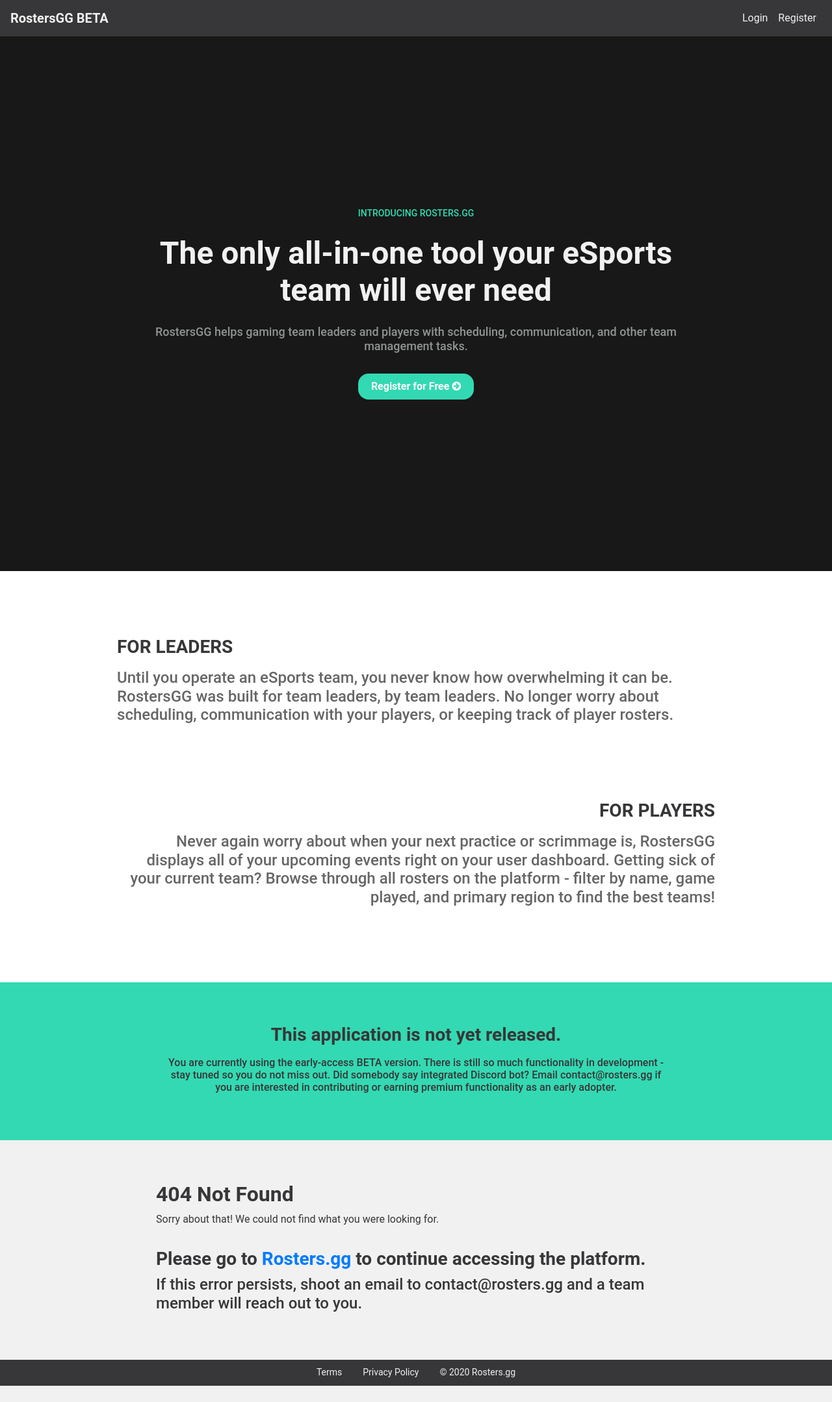
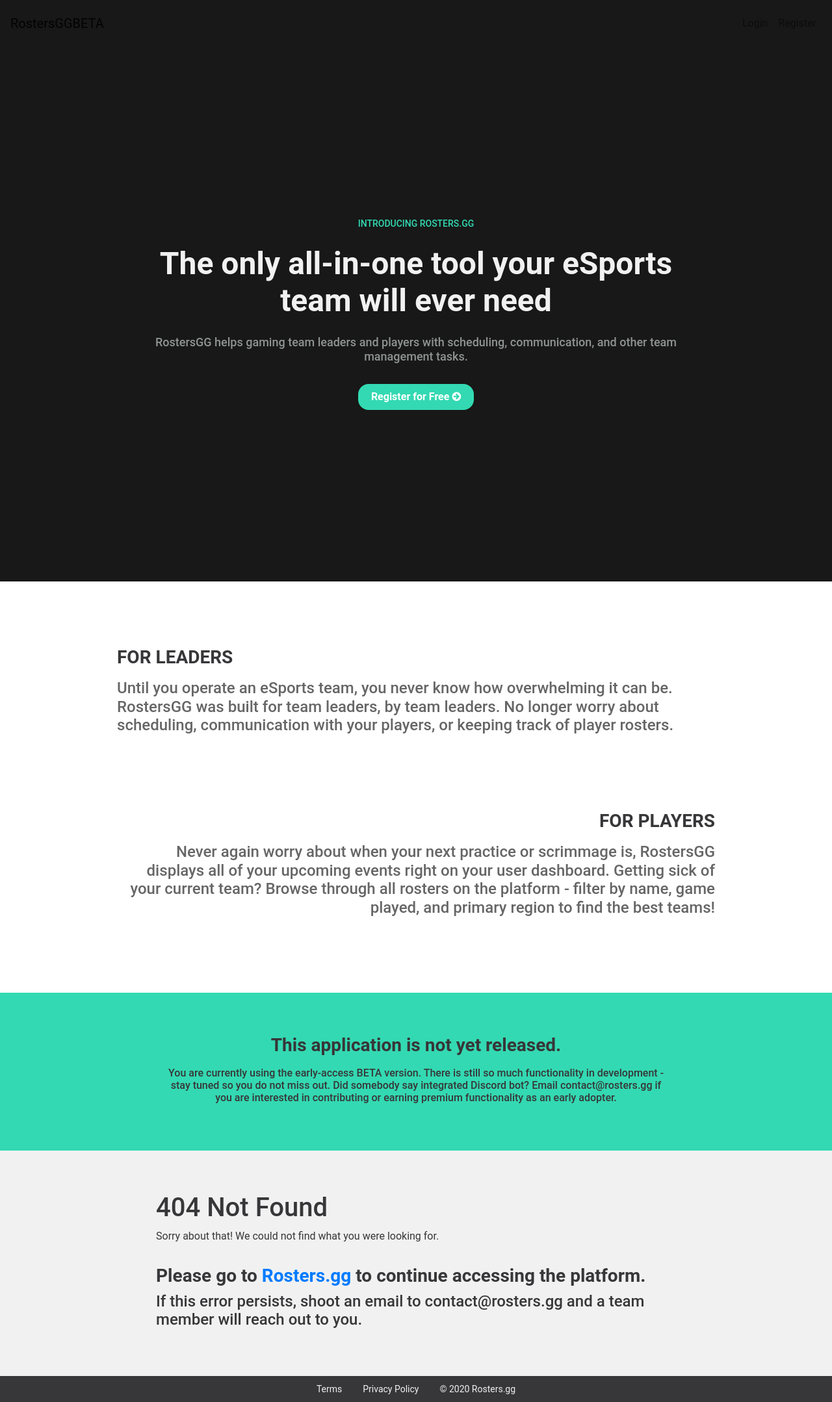
Before and after one commit to Yuanionrings/RostersGG-1, a React (Create React App) app in the folder client/: page / in a window 1280 px wide. Shown: the whole page at 65% size. Before the commit the page ends 2133 px from the top, so only its background shows below. Built offline with nearby package versions, Linux system fonts and the light colour scheme.

Commit message:
Slight UI changes

```diff
--- a/client/src/App.css
+++ b/client/src/App.css
@@ -140,32 +140,6 @@ _______________________________________
         font-size: 10px;
         font-weight: normal;
     }
-
-    /*
-        Dashboard Sidenav-related styling
-
-    .dashboard-container .dashboard-sidenav {
-        background: #ffffff !important;
-        color: #373638 !important;
-        border-right: 1px solid #dedfe2 !important;
-    }
-    .dashboard-container .dashboard-nav {
-        background: #ffffff !important;
-        color: #373638 !important;
-    }
-    .dashboard-container .dashboard-navitem {
-        background: #ffffff !important;
-        color: #373638 !important;
-    }
-    .dashboard-container .dashboard-navtext {
-        background: #ffffff !important;
-        color: #373638 !important;
-    }
-    .dashboard-container .dashboard-navitem:hover {
-        background: #ffffff !important;
-        color: #373638 !important;
-    } */
-
 
     /*
         Dashboard Content-related styling
@@ -313,15 +287,6 @@ _______________________________________
 
 
 
-/*_____________________________________
-
-    NAV BAR RELATED STYLING
-
-_______________________________________
-*/
-
-
-
 
 /*_____________________________________
 
@@ -334,16 +299,9 @@ _______________________________________
     bottom: 0;
     width: 100%;
 }
-.footer-main {
-    font-size: 16px;
-    display: flex;
-    align-items: center;
-    justify-content: center;
-    padding: 1rem;
-    width: 100%;
-}
-
 .footer-bottom {
+    background: #373638;
+    color: #f1f1f1;
     font-size: 14px;
     display: flex;
     align-items: center;
@@ -369,10 +327,31 @@ _______________________________________
 
 _______________________________________
 */
+.dashboard-container .dashboard-header {
+    display: flex;
+    justify-content: center;
+    background: #ffffff;
+    max-height: 64px;
+    height: 64px;
+    min-height: 64px;
+    border-bottom: 1px solid #dedfe2;
+}
+.dashboard-container .header-logo-text {
+    font-weight: bold;
+}
+.dashboard-container .beta-text {
+    font-size: 10px;
+    font-weight: normal;
+}
 
 .landing-page-display {
     width: 100%;
 }
+    .landing-page-display .landing-navbar {
+        background: #171817;
+        color: #313131;
+        min-height: 72px;
+    }
     .landing-page-display .header {
         justify-content: center;
         background: #171817;
--- a/client/src/App.js
+++ b/client/src/App.js
@@ -73,7 +73,6 @@ const App = () => {
             <Route exact path='/register' component={Register} />
             <Route exact path='/login' component={Login} />
             <Route exact path='/confirm/:id' component={ConfirmEmail} />
-            <Route path='*' component={NotFound} />
 
             <Switch>
               <PrivateRoute exact path='/dashboard' component={Dashboard} />
@@ -84,6 +83,8 @@ const App = () => {
               <PrivateRoute exact path='/roster/:id' component={ViewRoster} />
               <PrivateRoute exact path='/roster/:id/edit' component={EditRoster} />
               <PrivateRoute exact path='/roster/:id/delete' component={DeleteRoster} />
+
+              <Route component={NotFound} />
             </Switch>
 
           </div>
--- a/client/src/components/general/NotFound.js
+++ b/client/src/components/general/NotFound.js
@@ -4,7 +4,7 @@ export default class NotFound extends Component {
     render() {
         return(
             <div className='text-page-container'>
-                <h2>404 Not Found</h2>
+                <h1>404 Not Found</h1>
                 <p>Sorry about that! We could not find what you were looking for.</p>
 
                 <h3>Please go to <a href='https://www.rosters.gg'>Rosters.gg</a> to continue accessing the platform.</h3>
--- a/client/src/components/layout/Footer.js
+++ b/client/src/components/layout/Footer.js
@@ -3,8 +3,8 @@ import React from 'react';
 function Footer(){
     return (
         <div className='footer'>
-            <div className='footer-bottom primary-bg-dark'>
-                <p className='secondary-text-light'>
+            <div className='footer-bottom'>
+                <p className=''>
                     <a href='https://www.rosters.gg/legal/terms-and-conditions'>Terms</a>
                     <a href='https://www.rosters.gg/legal/privacy-policy'>Privacy Policy</a>
                      © 2020 Rosters.gg
--- a/client/src/components/layout/LandingNavbar.js
+++ b/client/src/components/layout/LandingNavbar.js
@@ -3,29 +3,32 @@ import Navbar from 'react-bootstrap/Navbar';
 import NavbarBrand from 'react-bootstrap/NavbarBrand';
 import Nav from 'react-bootstrap/Nav';
 
-const LandingNavbar = props => {
+const LandingNavbar = () => {
 
     var conditionalNavItems = () => {
-        return props.authenticated ?
-        <Nav className='ml-auto'>
-            <Nav.Link className='secondary-text-light' href='/dashboard'>Dashboard</Nav.Link>
-        </Nav>
-        :
-        <Nav className='ml-auto'>
-            <Nav.Link className='secondary-text-light' href='/login'>Login</Nav.Link>
-            <Nav.Link className='secondary-text-light' href='/register'>Register</Nav.Link>
-        </Nav>
+        if (localStorage.jwtToken) {
+        return (
+            <Nav className='ml-auto'>
+                <Nav.Link className='' href='/dashboard'>Dashboard</Nav.Link>
+            </Nav>
+
+        )} else {
+        return (
+            <Nav className='ml-auto'>
+                <Nav.Link className='' href='/login'>Login</Nav.Link>
+                <Nav.Link className='' href='/register'>Register</Nav.Link>
+            </Nav>
+        )}
     }
 
     return (
         <div>
-            <Navbar className='navbar-spec primary-bg-dark'>
-                <NavbarBrand className='mr-auto secondary-text-light bold-text' href='/'>
-                    RostersGG <span className='beta-text'>BETA</span>
+            <Navbar className='landing-navbar'>
+                <NavbarBrand className='mr-auto' href='/'>
+                    RostersGG<span className='beta-text'>BETA</span>
                 </NavbarBrand>
-                {conditionalNavItems(props.auth)}
+                {conditionalNavItems()}
             </Navbar>
-            <div className='navbar-divider'></div>
         </div>
     )
 
```
